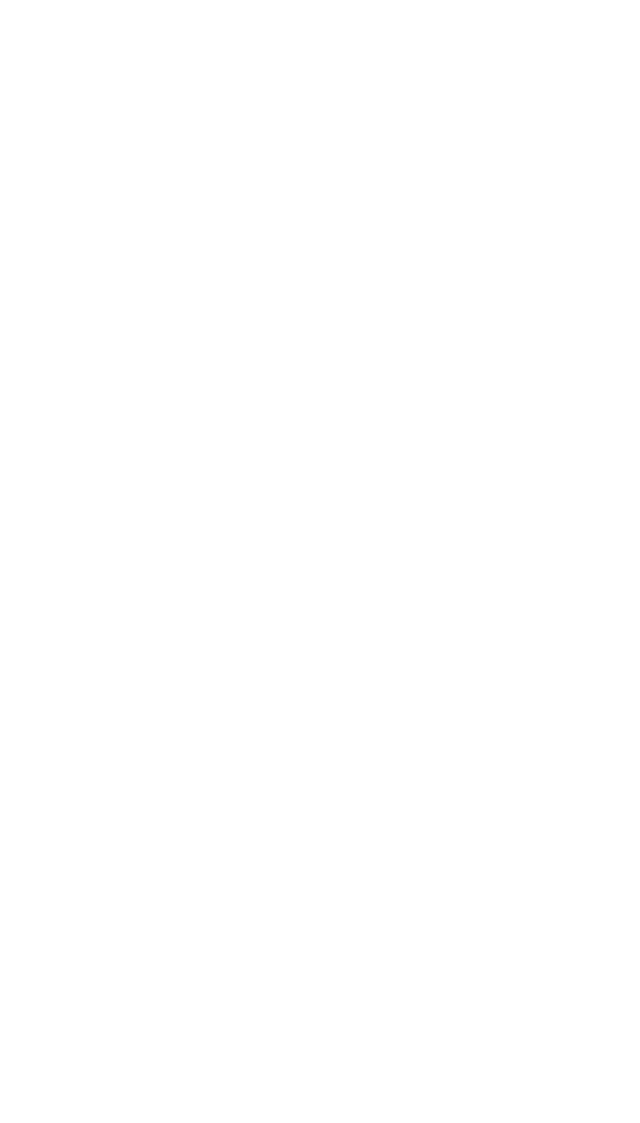
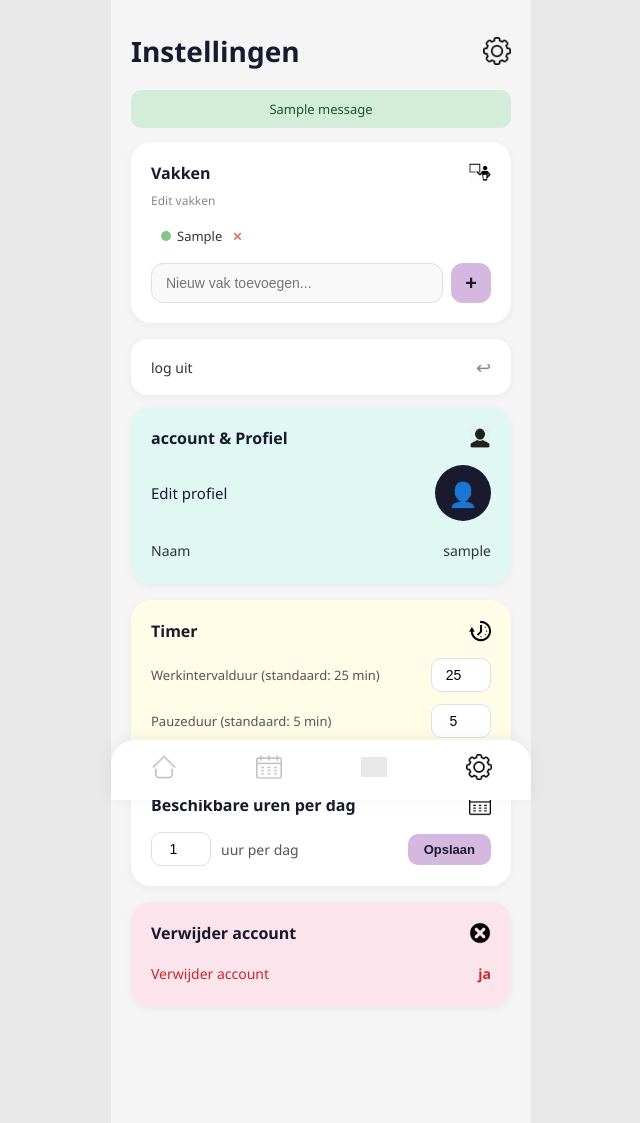
Before and after one commit to AL-Heuvel/StudyBuddy, a Flask app: page /instellingen in a window 1280 px wide. Before the commit the part shown is empty. Shown: the whole page, without its empty margins (319-959 px from the left). Before the commit the page ends 800 px from the top, so only its background shows below. Run offline with Flask 3, Linux system fonts and the light colour scheme; a user stored in the database is signed in; tables that the repository leaves empty hold one stand-in row (values such as "Sample post"); one stand-in notice (Sample message) is shown; grey boxes are pictures that could not be loaded.

Commit message:
Vakken toevoegen en onnodige tekst weggehaald en interface gemaakt voor profiel

```diff
--- a/templates/profiel.html
+++ b/templates/profiel.html
@@ -3,7 +3,6 @@
 
 <div class="page profiel-page">
 
-  <!-- ROZE HEADER -->
   <div class="profiel-header">
     <h1>wijzig profiel</h1>
     <div class="profiel-avatar">
@@ -24,7 +23,7 @@
     {% endif %}
   {% endwith %}
 
-  <!-- FORMULIER -->
+
   <div class="profiel-form-wrapper">
     <form method="POST" enctype="multipart/form-data" class="profiel-form">
 
--- a/templates/settings.html
+++ b/templates/settings.html
@@ -0,0 +1,153 @@
+{% extends "base.html" %}
+{% block content %}
+
+<div class="page">
+
+  <!-- HEADER -->
+  <div class="page-header">
+    <h1>Instellingen</h1>
+     <img src="{{ url_for('static', filename='media/settings.png') }}" alt="Instellingen">
+  </div>
+
+  {% with messages = get_flashed_messages(with_categories=true) %}
+    {% if messages %}
+      {% for category, message in messages %}
+        <div class="flash {{ category }}">{{ message }}</div>
+      {% endfor %}
+    {% endif %}
+  {% endwith %}
+
+  <!-- VAKKEN -->
+<div class="instellingen-sectie">
+  <div class="sectie-header-row">
+    <h2>Vakken</h2>
+     <img src="{{ url_for('static', filename='media/classes.png') }}" alt="Instellingen">
+  </div>
+  <p class="sectie-subtitel">Edit vakken</p>
+
+  {% if vakken %}
+  <div class="vakken-grid">
+    {% set kleuren = ['groen', 'groen', 'groen', 'groen', 'oranje', 'oranje', 'oranje', 'oranje'] %}
+    {% for vak in vakken %}
+    <div class="vak-chip">
+      <span class="vak-dot {{ kleuren[loop.index0 % 8] }}"></span>
+      <span>{{ vak['naam'] }}</span>
+      <a href="{{ url_for('vak_verwijderen', vak_id=vak['id']) }}"
+         class="vak-delete" onclick="return confirm('Vak verwijderen?')">✕</a>
+    </div>
+    {% endfor %}
+  </div>
+  {% endif %}
+
+  <form method="POST" class="vak-form">
+    <input type="text" name="vak_naam" placeholder="Nieuw vak toevoegen..." required>
+    <button type="submit">+</button>
+  </form>
+</div>
+
+  <!-- LOG UIT -->
+  <div class="instellingen-rij-kaart">
+    <a href="{{ url_for('logout') }}" class="instellingen-rij">
+      <span>log uit</span>
+      <span class="rij-icon">↩</span>
+    </a>
+  </div>
+
+  <!-- ACCOUNT & PROFIEL -->
+   <div class="instellingen-sectie profiel-sectie">
+  <div class="sectie-header-row">
+    <h2>account & Profiel</h2>
+     <img src="{{ url_for('static', filename='media/account.png') }}" alt="Instellingen">
+  </div>
+
+  <a href="{{ url_for('profiel') }}" class="profiel-edit-rij">
+  <span class="profiel-edit-tekst">Edit profiel</span>
+  {% if user and user['foto'] %}
+    <img src="{{ url_for('static', filename='uploads/' + user['foto']) }}"
+         class="avatar-foto-klein" alt="Profielfoto">
+  {% else %}
+    <div class="profiel-avatar-groot">👤</div>
+  {% endif %}
+</a>
+
+  <div class="profiel-info-rijen">
+    <div class="profiel-info-rij">
+      <span class="profiel-label">Naam</span>
+      <span class="profiel-waarde">{{ session['username'] }}</span>
+    </div>
+    {% if user and user['email'] %}
+    <div class="profiel-info-rij">
+      <span class="profiel-label">E-mail</span>
+      <span class="profiel-waarde blauw">{{ user['email'] }}</span>
+    </div>
+    {% endif %}
+  </div>
+</div>
+
+  <!-- TIMER -->
+  <div class="instellingen-sectie timer-sectie">
+    <div class="sectie-header-row">
+      <h2>Timer</h2>
+       <img src="{{ url_for('static', filename='media/timer.png') }}" alt="Instellingen">
+    </div>
+    <div class="timer-instellingen">
+      <div class="timer-rij">
+        <span>Werkintervalduur (standaard: 25 min)</span>
+        <input type="number" id="werkTijdInput" min="1" max="60" value="25"
+               onchange="updateTimer('werk', this.value)">
+      </div>
+      <div class="timer-rij">
+        <span>Pauzeduur (standaard: 5 min)</span>
+        <input type="number" id="pauzeInput" min="1" max="30" value="5"
+               onchange="updateTimer('pauze', this.value)">
+      </div>
+    </div>
+  </div>
+
+  <!-- STUDIE-UREN -->
+  <div class="instellingen-sectie">
+    <div class="sectie-header-row">
+      <h2>Beschikbare uren per dag</h2>
+       <img src="{{ url_for('static', filename='media/calendar.png') }}" alt="Instellingen">
+    </div>
+    <form method="POST">
+      <div class="uren-row">
+        <input type="number" name="uren_per_dag" min="1" max="12"
+               value="{{ instellingen['uren_per_dag'] if instellingen else 4 }}">
+        <span>uur per dag</span>
+        <button type="submit" class="btn-opslaan">Opslaan</button>
+      </div>
+    </form>
+  </div>
+
+  <!-- VERWIJDER ACCOUNT -->
+  <div class="instellingen-sectie verwijder-sectie">
+    <div class="sectie-header-row">
+      <h2>Verwijder account</h2>
+       <img src="{{ url_for('static', filename='media/delete.png') }}" alt="Instellingen">
+    </div>
+    <a href="#" class="verwijder-rij" onclick="return confirm('Weet je zeker dat je je account wilt verwijderen?')">
+      <span>Verwijder account</span>
+      <span class="verwijder-waarde">ja</span>
+    </a>
+  </div>
+
+  <!-- NAVBAR -->
+  <nav class="navbar">
+    <a href="{{ url_for('dashboard') }}" class="nav-item active">
+        <img src="{{ url_for('static', filename='media/home.png') }}" alt="Home">
+    </a>
+    <a href="{{ url_for('schema') }}" class="nav-item">
+        <img src="{{ url_for('static', filename='media/calendar.png') }}" alt="Schema">
+    </a>
+    <a href="{{ url_for('taken') }}" class="nav-item">
+        <img src="{{ url_for('static', filename='media/books.png') }}" alt="Taken">
+    </a>
+    <a href="{{ url_for('instellingen') }}" class="nav-item">
+        <img src="{{ url_for('static', filename='media/settings.png') }}" alt="Instellingen">
+    </a>
+  </nav>
+
+</div>
+
+{% endblock %}
```
Also changed, not shown: templates/dashboard.html (+7 -7 lines), templates/schedule.html (+5 -5 lines).
